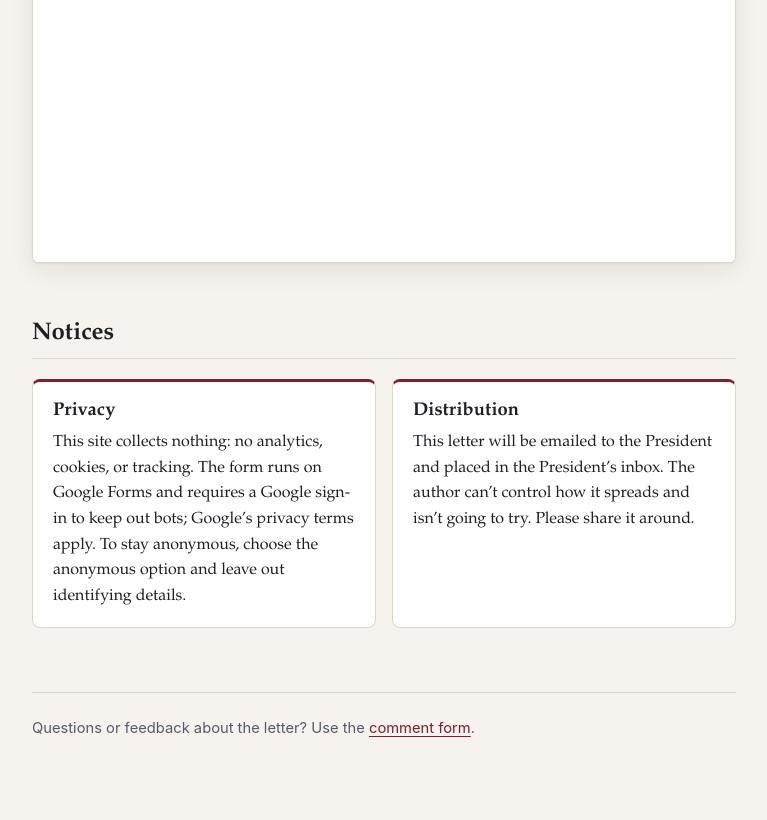
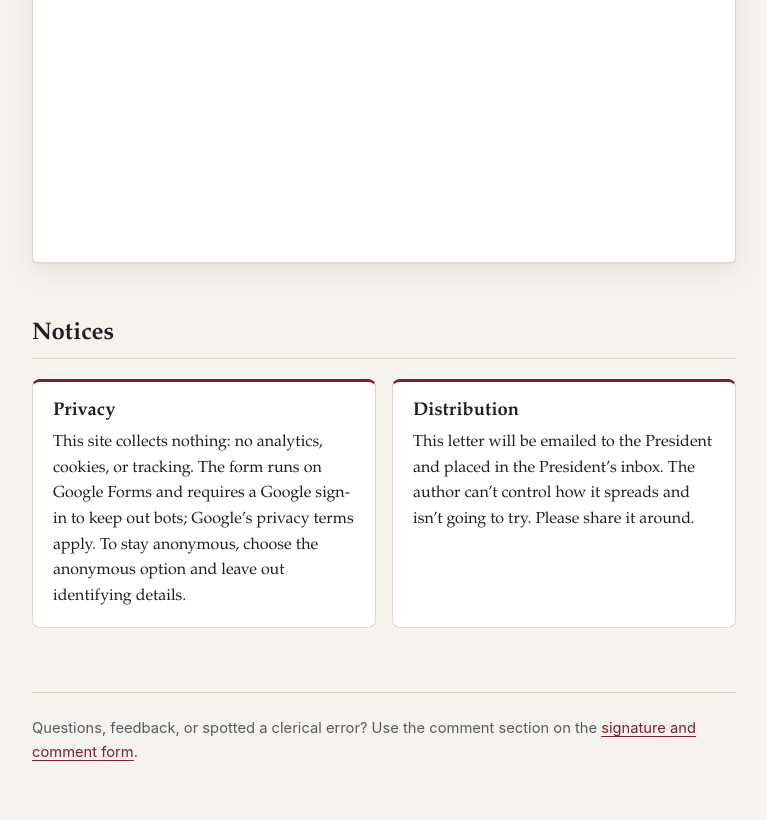
Before and after one commit to kyacademicfreedom/kyacademicfreedom.github.io, a plain HTML site: page index.html in a window 1280 px wide. Shown: the part 2134-2954 px from the top of the page, without its empty margins (256-1023 px from the left). Before the commit the page ends 2931 px from the top, so only its background shows below. Drawn offline with Linux system fonts and the light colour scheme.

Commit message:
Footer: point questions and clerical errors to the form's comment section
Co-Authored-By: Claude Opus 5.5 <noreply@anthropic.com>

```diff
--- a/index.html
+++ b/index.html
@@ -301,7 +301,7 @@
 </section>
 
 <footer>
-  <p>Questions or feedback about the letter? Use the <a href="https://forms.gle/saYUSL7wnVYvwNVD7">comment form</a>.</p>
+  <p>Questions, feedback, or spotted a clerical error? Use the comment section on the <a href="https://forms.gle/saYUSL7wnVYvwNVD7">signature and comment form</a>.</p>
 </footer>
 
 </main>
```
